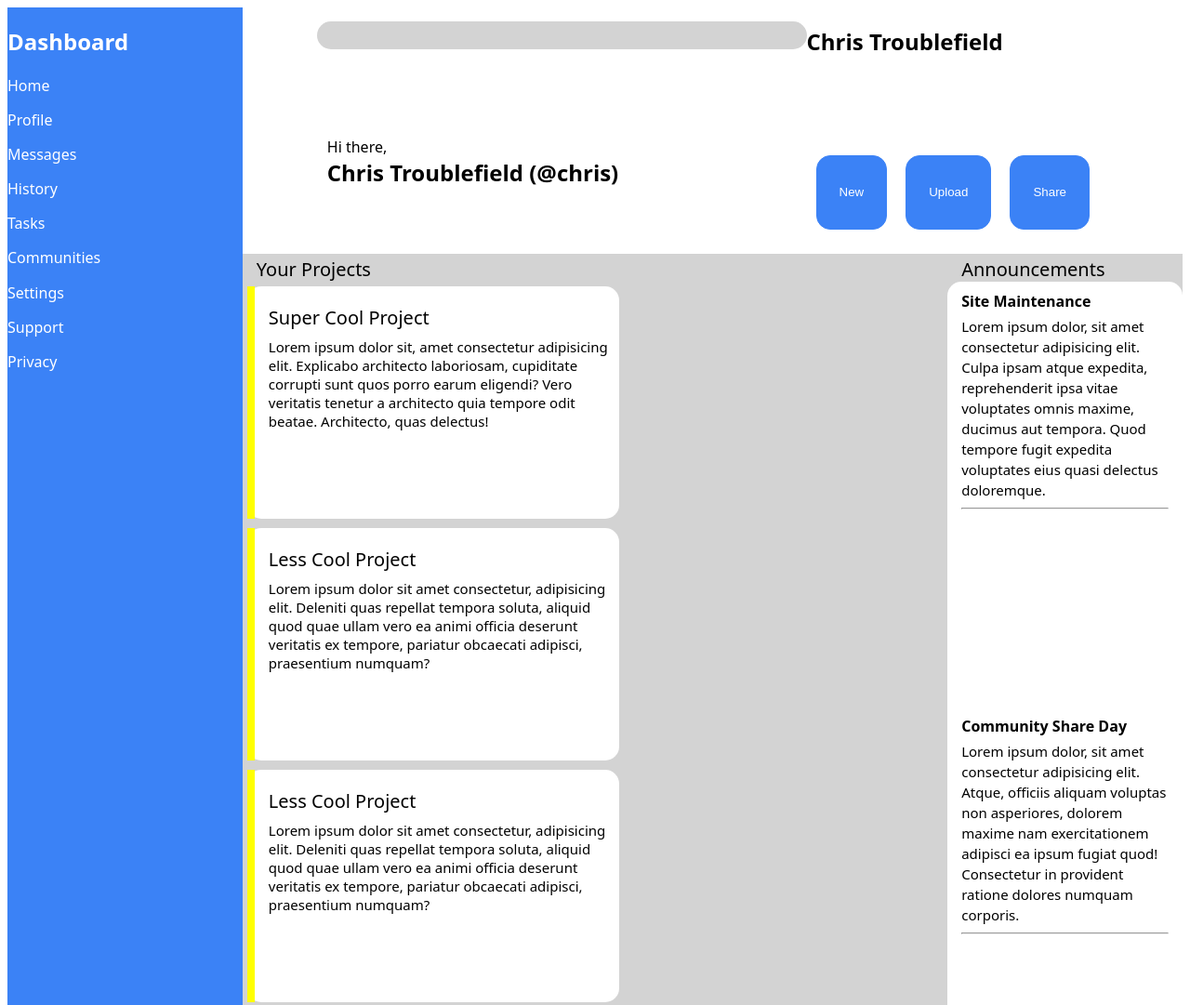
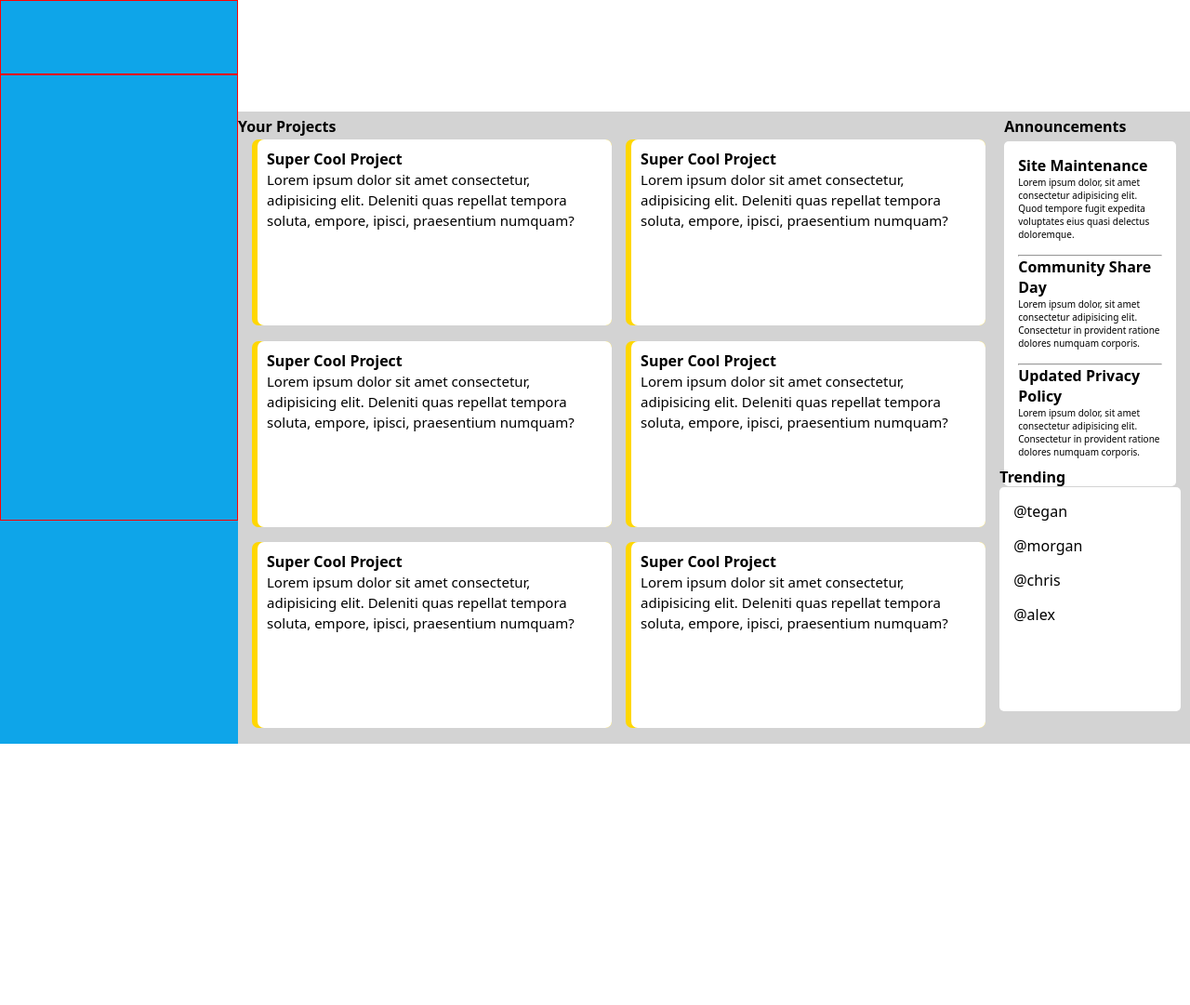
Before and after one commit to Calaxsys/Admin-DashboardTOP, a plain HTML site: page index.html in a window 1280 px wide. Shown: the top 1081 px of the page at 93% size. After the commit the page ends 800 px from the top, so only its background shows below. Drawn offline with Linux system fonts and the light colour scheme.

Commit message:
Refactored html and css to focus on layout first then add content

```diff
--- a/index.html
+++ b/index.html
@@ -9,124 +9,74 @@
 <body>
     <div class="container">
         <div class="sidebar">
-            <div class="logo">
-                <h2>Dashboard</h2>
-            </div>
+            <div class="logo"></div>
             <div class="nav">
-                <ul>
-                    <li>Home</li>
-                    <li>Profile</li>
-                    <li>Messages</li>
-                    <li>History</li>
-                    <li>Tasks</li>
-                    <li>Communities</li>
-                </ul>
-            </div>
-            <div class="settings">
-                <ul>
-                    <li>Settings</li>
-                    <li>Support</li>
-                    <li>Privacy</li>
-                </ul>
+                <div class="settings"></div>
             </div>
         </div>
         <div class="header">
-            <div class="searchbar">
-                <div class="search-icon">
-
+            <div class="header-top"></div>
+            <div class="header-bottom"></div>
         </div>
-                <input type="text" name="searchbar" id="searchbar">
-            </div>
-            <div class="username-section">
-                <div class="notification-bell">
-
-                </div>
-                <div class="profile-pic">
-                    <img>
-                </div>
-                <div class="username">
-                    <h2>Chris Troublefield</h2>
+        <div class="main">
+            <span class="section-title" id="main-title">Your Projects</span>
+            <div class="main-content">
+                <div class="card">
+                    <div class="white-background">
+                        <h4>Super Cool Project</h4>
+                        <span>Lorem ipsum dolor sit amet consectetur, adipisicing elit. Deleniti quas repellat tempora soluta, empore, ipisci, praesentium numquam?</span>
                     </div>
                 </div>
-            <div class="greeting-section">
-                <div class="profile-pic large">
-
-                </div>
-                <span>Hi there,</span>
-                <h2 id="username-h2">Chris Troublefield (@chris)</h2>
-            </div>
-            <div class="header-btns">
-                <button class="btn">New</button>
-                <button class="btn">Upload</button>
-                <button class="btn">Share</button>
+                <div class="card">
+                    <div class="white-background">
+                        <h4>Super Cool Project</h4>
+                        <span>Lorem ipsum dolor sit amet consectetur, adipisicing elit. Deleniti quas repellat tempora soluta, empore, ipisci, praesentium numquam?</span>
                     </div>
                 </div>
-        <div class="main">
-            <span id="projects-title">Your Projects</span>
-            <span id="announcements-title">Announcements</span>
-            <div class="projects-section">
                 <div class="card">
-                    <div class="yellow"></div>
-                    <p>Super Cool Project</p>
-                    <span>Lorem ipsum dolor sit, amet consectetur adipisicing elit. Explicabo architecto laboriosam, cupiditate corrupti sunt quos porro earum eligendi? Vero veritatis tenetur a architecto quia tempore odit beatae. Architecto, quas delectus!</span>
+                    <div class="white-background">
+                        <h4>Super Cool Project</h4>
+                        <span>Lorem ipsum dolor sit amet consectetur, adipisicing elit. Deleniti quas repellat tempora soluta, empore, ipisci, praesentium numquam?</span>
+                    </div>
                 </div>
                 <div class="card">
-                    <div class="yellow"></div>
-                    <p>Less Cool Project</p>
-                    <span>Lorem ipsum dolor sit amet consectetur, adipisicing elit. Deleniti quas repellat tempora soluta, aliquid quod quae ullam vero ea animi officia deserunt veritatis ex tempore, pariatur obcaecati adipisci, praesentium numquam?</span>
+                    <div class="white-background">
+                        <h4>Super Cool Project</h4>
+                        <span>Lorem ipsum dolor sit amet consectetur, adipisicing elit. Deleniti quas repellat tempora soluta, empore, ipisci, praesentium numquam?</span>
+                    </div>
                 </div>
                 <div class="card">
-                    <div class="yellow"></div>
-                    <p>Less Cool Project</p>
-                    <span>Lorem ipsum dolor sit amet consectetur, adipisicing elit. Deleniti quas repellat tempora soluta, aliquid quod quae ullam vero ea animi officia deserunt veritatis ex tempore, pariatur obcaecati adipisci, praesentium numquam?</span>
+                    <div class="white-background">
+                        <h4>Super Cool Project</h4>
+                        <span>Lorem ipsum dolor sit amet consectetur, adipisicing elit. Deleniti quas repellat tempora soluta, empore, ipisci, praesentium numquam?</span>
+                    </div>
                 </div>
                 <div class="card">
-                    <div class="yellow"></div>
-                    <p>Less Cool Project</p>
-                    <span>Lorem ipsum dolor sit amet consectetur, adipisicing elit. Deleniti quas repellat tempora soluta, aliquid quod quae ullam vero ea animi officia deserunt veritatis ex tempore, pariatur obcaecati adipisci, praesentium numquam?</span>
-                </div>
-                <div class="card">
-                    <div class="yellow"></div>
-                    <p>Less Cool Project</p>
-                    <span>Lorem ipsum dolor sit amet consectetur, adipisicing elit. Deleniti quas repellat tempora soluta, aliquid quod quae ullam vero ea animi officia deserunt veritatis ex tempore, pariatur obcaecati adipisci, praesentium numquam?</span>
-                </div>
-                <div class="card">
-                    <div class="yellow"></div>
-                    <p>Less Cool Project</p>
-                    <span>Lorem ipsum dolor sit amet consectetur, adipisicing elit. Deleniti quas repellat tempora soluta, aliquid quod quae ullam vero ea animi officia deserunt veritatis ex tempore, pariatur obcaecati adipisci, praesentium numquam?</span>
+                    <div class="white-background">
+                        <h4>Super Cool Project</h4>
+                        <span>Lorem ipsum dolor sit amet consectetur, adipisicing elit. Deleniti quas repellat tempora soluta, empore, ipisci, praesentium numquam?</span>
                     </div>
                 </div>
-            <div class="announcements-section">
-                <div>
+            </div>
+            <div class="side-content1-title">
+                <span class="section-title" id="announcements">Announcements</span>
+                <div id="announcements-content">
                     <h4>Site Maintenance</h4>
-                    <span>Lorem ipsum dolor, sit amet consectetur adipisicing elit. Culpa ipsam atque expedita, reprehenderit ipsa vitae voluptates omnis maxime, ducimus aut tempora. Quod tempore fugit expedita voluptates eius quasi delectus doloremque.</span>
+                    <span>Lorem ipsum dolor, sit amet consectetur adipisicing elit. Quod tempore fugit expedita voluptates eius quasi delectus doloremque.</span>
                     <hr>
-                </div>
-                <div>
                     <h4>Community Share Day</h4>
-                    <span>Lorem ipsum dolor, sit amet consectetur adipisicing elit. Atque, officiis aliquam voluptas non asperiores, dolorem maxime nam exercitationem adipisci ea ipsum fugiat quod! Consectetur in provident ratione dolores numquam corporis.</span>
+                    <span>Lorem ipsum dolor, sit amet consectetur adipisicing elit. Consectetur in provident ratione dolores numquam corporis.</span>
                     <hr>
-                </div>
-                <div>
                     <h4>Updated Privacy Policy</h4>
-                    <span>Lorem ipsum dolor sit amet, consectetur adipisicing elit. Commodi fugiat aut quasi eos sequi architecto dolor maxime voluptatum ea enim ut aperiam, sapiente deleniti obcaecati inventore. Quidem officia sunt dignissimos!</span>
-                    <hr>
+                    <span>Lorem ipsum dolor, sit amet consectetur adipisicing elit. Consectetur in provident ratione dolores numquam corporis.</span>
                 </div>
             </div>
-            <div class="trending-section">
-                <div>
-                    <span>Trending</span>
-                </div>
-                <div>
+            <div class="side-content2-title">
+                <span class="section-title" id="trending">Trending</span>
+                <div id="trending-content">
                     <span class="username small">@tegan</span>
-                </div>
-                <div>
                     <span class="username small">@morgan</span>
-                </div>
-                <div>
                     <span class="username small">@chris</span>
-                </div>
-                <div>
                     <span class="username small">@alex</span>
                 </div>
             </div>
--- a/styles.css
+++ b/styles.css
@@ -5,6 +5,9 @@
 
 * {
     box-sizing: border-box;
+    margin: 0;
+    padding: 0;
+    list-style-type: none;
 }
 
 body {
@@ -14,159 +17,125 @@ body {
 .container {
     display: grid;
     grid-template-columns: 1fr 4fr;
-    grid-template-rows: 1fr 6fr;
+    grid-template-rows: 15% 1fr;
+    height: 100vh;
 }
 
 .sidebar {
     grid-column: 1 / 2;
     grid-row: 1 / span 2;
-    background-color: #3b82f6;
-    color: white;
+    background-color: #0ea5e9;
+    display: grid;
+    grid-template-rows: 10% 2fr 1fr;
 }
 
-.nav ul, .settings ul {
-    list-style-type: none;
-    padding-left: 0;
-    display: flex;
-    flex-direction: column;
-    gap: 15px;
+.logo {
+    border: var(--place-border);
+    grid-row: 1 / 2;
+}
+
+.nav {
+    border: var(--place-border);
+    grid-row: 2 / 3;
 }
 
 .header {
     grid-column: 2 / 3;
-    grid-row: 1 / 2;
+    background-color: white;
     display: grid;
-    grid-template-columns: 3fr 2fr;
-    grid-template-rows: repeat(auto-fit, minmax(30px, 1fr));
-}
-
-.searchbar {
-    padding-left: 80px;
-}
-
-.searchbar input[type="text"] {
-    width: 100%;
-    max-width: 600px;
-    padding: 5px;
-    margin-top: 15px;
-}
-
-#searchbar {
-    height: 30px;
-    border-radius: 15px;
-    border: none;
-    background-color: lightgrey;
-    min-width: fit-content;
-}
-
-.username-section {
-    display: flex;
-}
-
-.greeting-section {
-    padding-top: 1%;
-    padding-left: 15%;
-}
-
-.greeting-section > span {
-    font-weight: 500;
-}
-
-.header-btns {
-    display: flex;
-}
-
-.btn {
-    margin: 26px 10px;
-    padding: 0 1.5rem;
-    background-color: #3b82f6;
-    color: white;
-    border-radius: 15px;
-    border: 1px solid #3b82f6;
-}
-
-#username-h2 {
-    margin: 0;
+    grid-template-rows: 2fr 3fr;
 }
 
 .main {
     grid-column: 2 / 3;
-    grid-row: 2 / 4;
     background-color: lightgrey;
     display: grid;
-    grid-template-columns: 3fr 1fr;
-    grid-template-rows: 30px 1fr 200px;
+    grid-template-columns: repeat(10, 1fr);
+    grid-template-rows: repeat(5, 1fr);
 }
 
-#projects-title, #announcements-title {
-    font-weight: 500;
-    margin: 0;
-    text-align: left;
-    align-self: flex-end;
-    font-size: 20px;
-    margin-left: 15px;
+.main-content {
+    margin-top: 15px;
+    padding: 15px;
+    grid-column: 1 / 9;
+    grid-row: 1 / 6;
+    display: flex;
+    flex-wrap: wrap;
+    gap: 15px;
+    justify-content: space-between;
 }
 
-#projects-title {
-    grid-column: 1 / 2;
-}
-
-.projects-section {
-    grid-column: 1 / 2;
-    grid-row: 2 / 4;
-    display: grid;
-    grid-template-columns: repeat(auto-fit, minmax(400px, 1fr));
-    /* border: var(--place-border) */
+#main-title {
+    grid-column: 1 / 3;
+    position: absolute;
 }
 
 .card {
-    width: 400px;
-    height: 250px;
-    background-color: white;
-    border-radius: 15px;
-    display: grid;
-    margin: 5px;
-    grid-template-columns: 2% 1fr;
-    grid-template-rows: 55px 1fr;
+    background-color: gold;
+    flex: 1 0 45%;
+    height: 200px;
+    border-radius: 7px;
+    display: flex;
+    align-items: stretch;
 }
 
-.yellow {
-    background-color: yellow;
-    grid-column: 1 / 2;
-    grid-row: span 2;
+.white-background {
+    background-color: white;
+    border-radius: 7px;
+    padding: 10px;
+    height: 100%;
+    margin: 0 0 0 6px;
 }
 
-.card > p {
-    font-size: 20px;
-    font-weight: 500;
-    grid-column: 2/ 3;
-    padding-left: 15px;
-}
-
-.card > span {
-    font-size: 15px;
-    grid-column: 2/ 3;
-    padding-left: 15px;
-}
-
-.announcements-section {
-    grid-column: 2 / 3;
-    background-color: white;
-    padding: 5px 15px;
-    display: grid;
-    border-radius: 15px;
-}
-
-.announcements-section > div > h4 {
-    margin: 5px 0px;
-}
-
-.announcements-section > div > span {
+.white-background > span {
     font-size: 15px;
 }
 
-.trending-section {
-    grid-column: 2 / 3;
+.side-content1-title {
+    grid-column: 9 / 11;
+    grid-row: 1 / 4;
+    margin-top: 5px;
+    margin-right: 5%;
+}
+
+.side-content2-title {
+    grid-column: 9 / 11;
+    grid-row: 3 / 6;
+    margin-top: 110px;
+    margin-right: 5%;
+}
+
+.section-title {
+    font-size: 16px;
+    font-weight: 700;
+    margin: 5px 0 0;
+}
+
+#announcements-content {
     background-color: white;
-    border-radius: 15px;
+    display: flex;
+    flex-wrap: wrap;
+    flex-direction: column;
+    margin: 5px;
+    padding: 15px;
+    border-radius: 5px;
 }
+
+#announcements-content > span {
+    font-size: 10px;
+    padding-bottom: 15px;
+}
+
+#announcements {
+    margin: 5px;
+}
+
+#trending-content {
+    background-color: white;
+    display: flex;
+    flex-direction: column;
+    gap: 15px;
+    padding: 15px;
+    border-radius: 5px;
+    height: 81%;
+}
```
Lines whose indentation alone changed are shown as unchanged.
